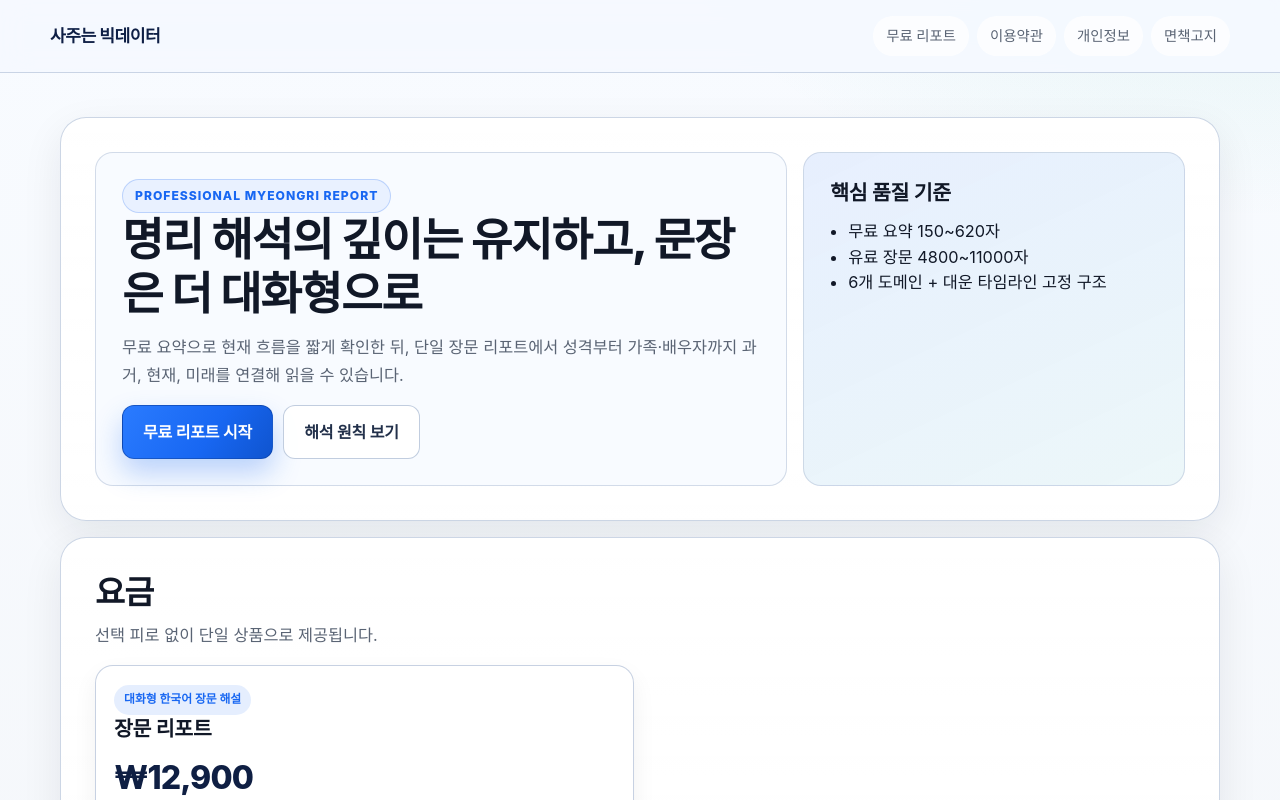
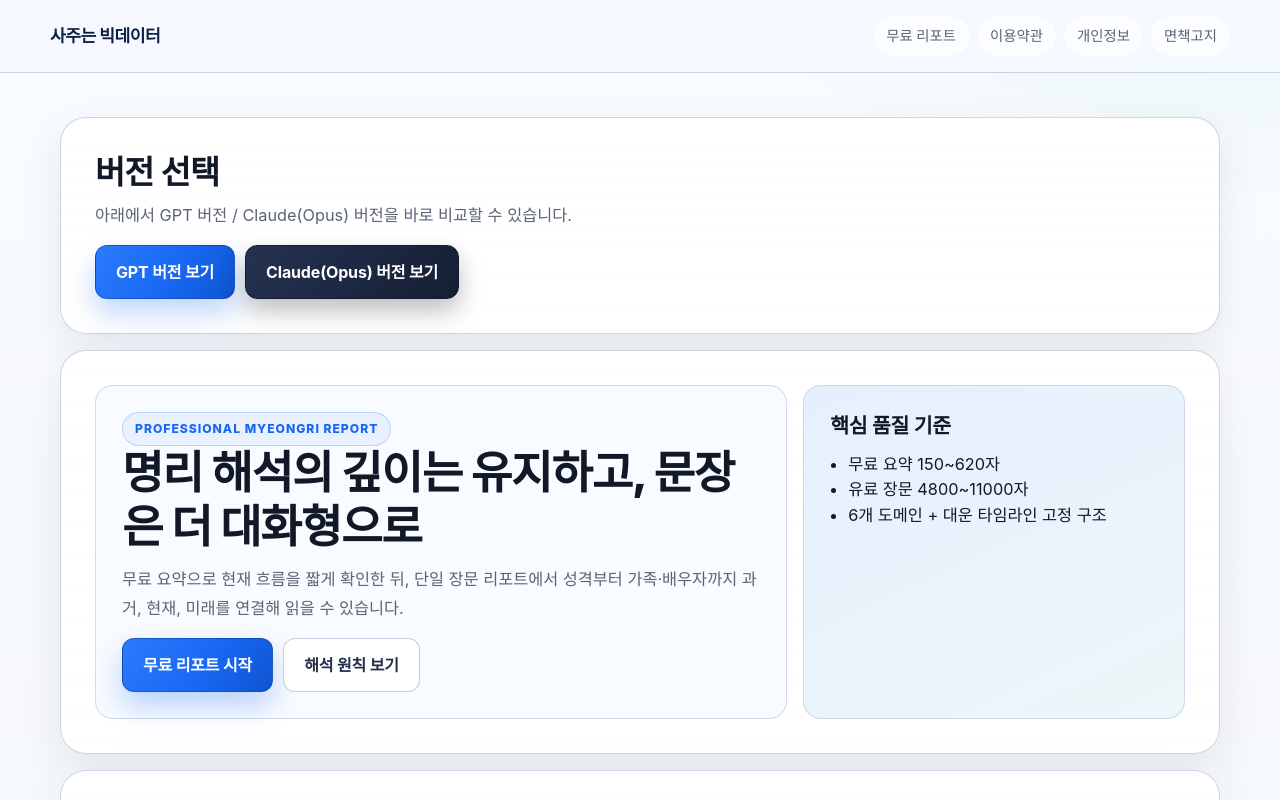
Before and after one commit to jee599/saju, a Next.js app in the folder apps/web/: page / in a window 1280 px wide. Shown: the top 800 px of the page. Built offline with nearby package versions, Linux system fonts and the light colour scheme.

Commit message:
메인에 GPT/Claude 버전 선택 버튼 추가

```diff
--- a/apps/web/app/page.tsx
+++ b/apps/web/app/page.tsx
@@ -21,6 +21,18 @@ const trustItems = [
 export default function HomePage() {
   return (
     <PageContainer>
+      <GlassCard>
+        <SectionTitle title="버전 선택" subtitle="아래에서 GPT 버전 / Claude(Opus) 버전을 바로 비교할 수 있습니다." />
+        <div className="buttonRow">
+          <ButtonLink href="https://web-ri2udhshj-jidongs45-3347s-projects.vercel.app" size="lg" target="_blank" rel="noreferrer">
+            GPT 버전 보기
+          </ButtonLink>
+          <ButtonLink href="https://opus-only.vercel.app" size="lg" variant="secondary" target="_blank" rel="noreferrer">
+            Claude(Opus) 버전 보기
+          </ButtonLink>
+        </div>
+      </GlassCard>
+
       <GlassCard className="heroCard">
         <div className="heroMain">
           <p className="heroEyebrow">Professional Myeongri Report</p>
```
